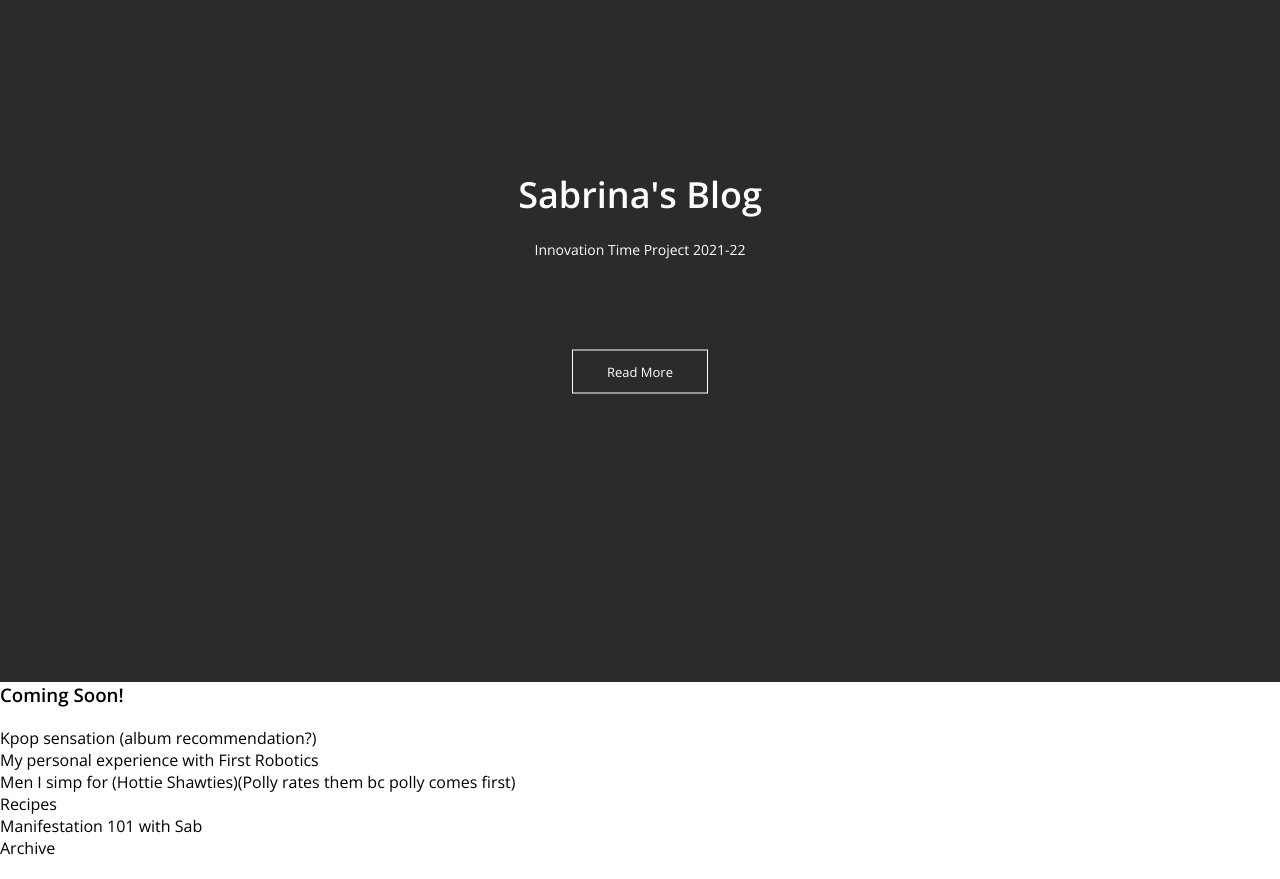
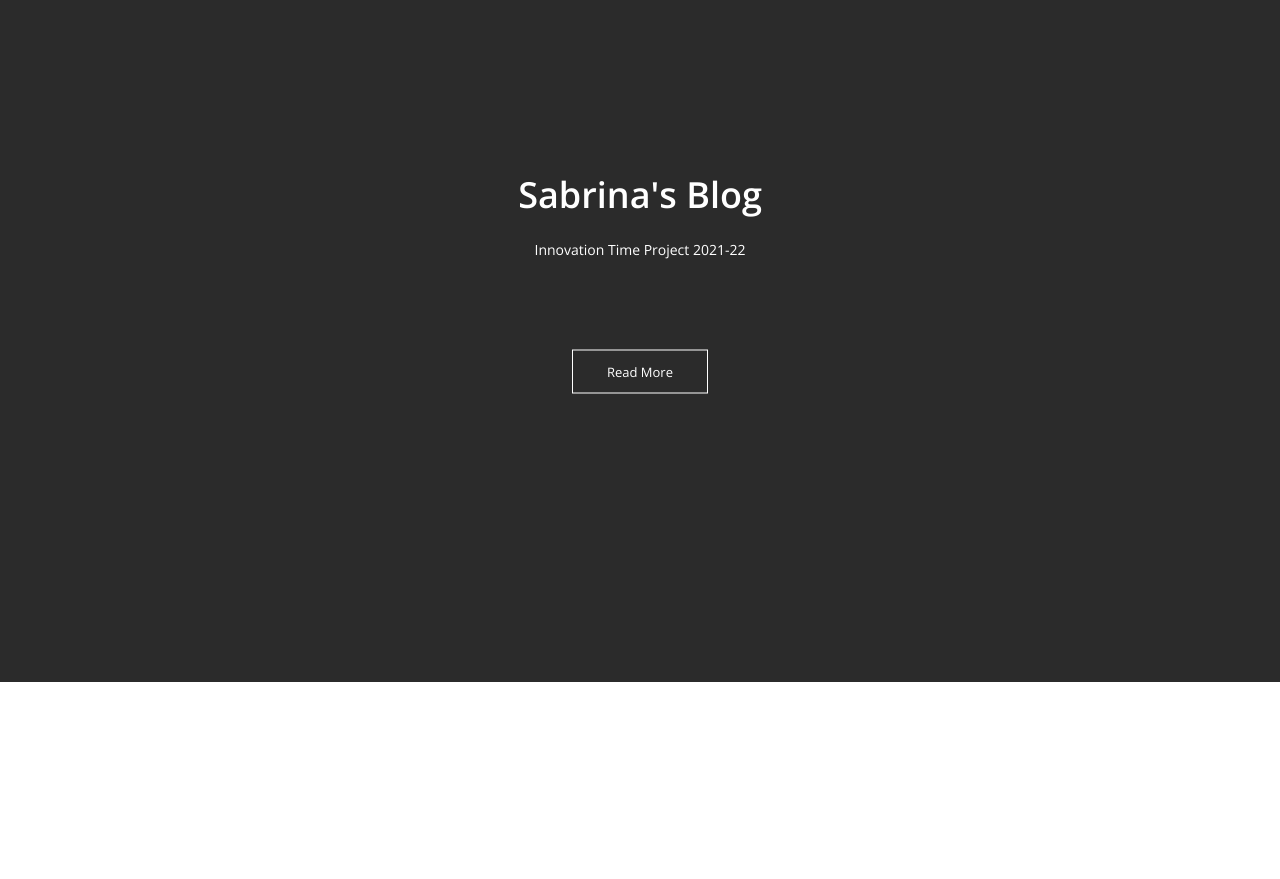
Before and after one commit to sbrn8/IT-blog, a plain HTML site: page pages/index.html in a window 1280 px wide. Shown: the part 118-997 px from the top of the page. After the commit the page ends 800 px from the top, so only its background shows below. Drawn offline with nearby package versions, Linux system fonts and the light colour scheme.

Commit message:
Modifed index

```diff
--- a/pages/index.html
+++ b/pages/index.html
@@ -16,8 +16,8 @@
                 <a href=""><img class="img" src="../images/logo.png" alt="Logo" style="height: 70px; width: 70px;"></a>
                 <div class="nav-links">
                     <ul>
-                        <li><a href="">HOME</a></li>
-                        <li><a href="">BLOGS</a></li>
+                        <li><a href="./index.html">HOME</a></li>
+                        <li><a href="./blogs.html">BLOGS</a></li>
                         <li><a href="">ARCHIVE</a></li>
                         <li><a href="">ABOUT ME</a></li>
                     </ul>
@@ -27,26 +27,9 @@
         <div class="text-box">
             <h1>Sabrina's Blog</h1>
             <p>Innovation Time Project 2021-22</p>
-            <a href="" class="hero-btn">Read More</a>
+            <a href="./blogs.html" class="hero-btn">Read More</a>
+
         </div>
-
-        </section>
-
-<section class="">
-    <h3>Coming Soon!</h3>
-    <p>
-        <ul>
-            <li>Kpop sensation (album recommendation?)</li>
-            <li>My personal experience with First Robotics</li>
-            <li>Men I simp for (Hottie Shawties)(Polly rates them bc polly comes first)</li>
-            <li>Recipes</li>
-            <li>Manifestation 101 with Sab</li>
-            <li>Archive</li>
-
-        </ul>
-    </p>
-
-</section>
 
 
     </body>
```
